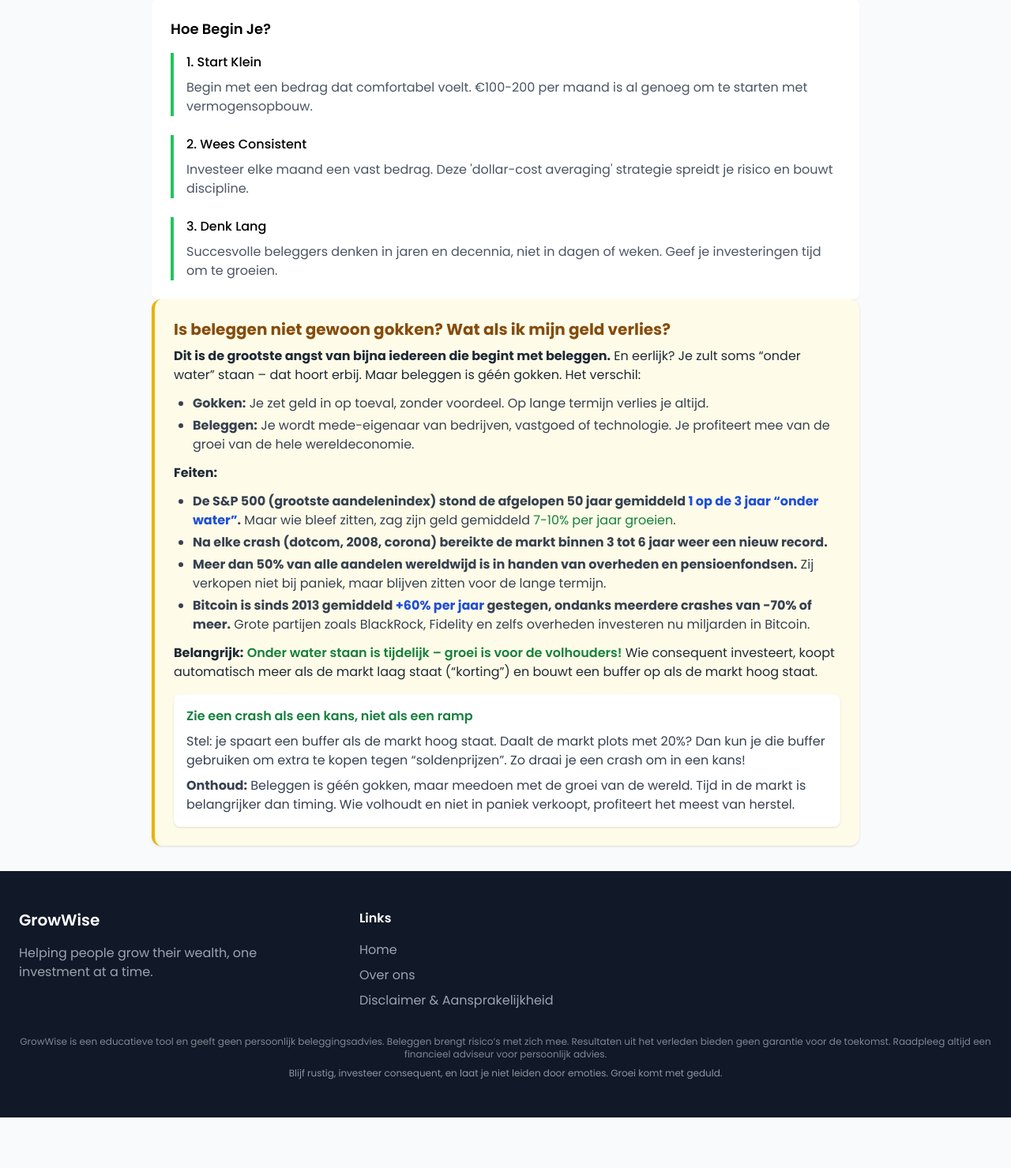
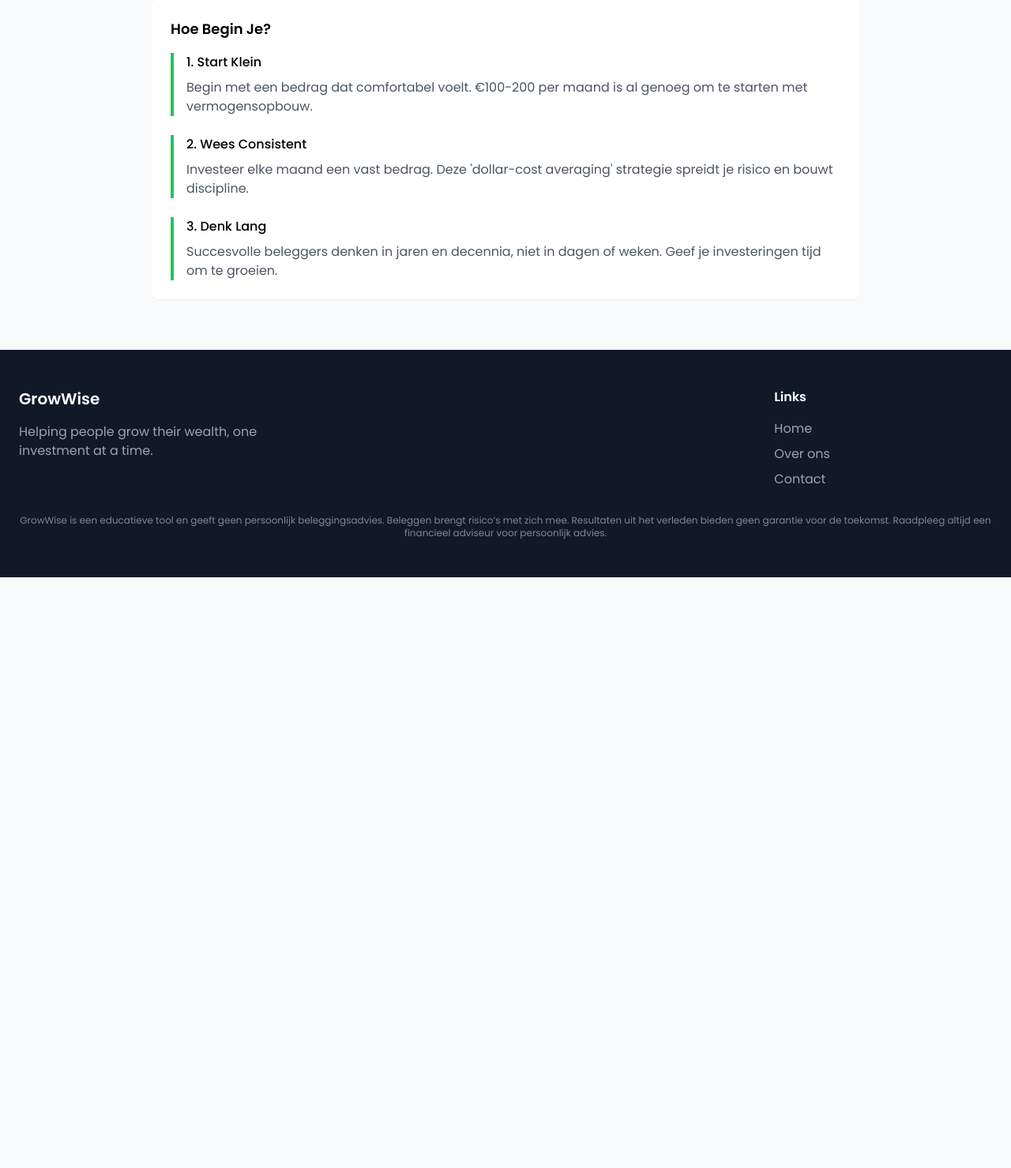
Before and after one commit to emieldelo/GrowWise, a Flask app: page / in a window 1280 px wide. Shown: the part 2698-4177 px from the top of the page at 79% size. After the commit the page ends 3429 px from the top, so only its background shows below. Run offline with Flask 3, Linux system fonts and the light colour scheme; some libraries are stand-ins or nearby versions.

Commit message:
Update home.html

```diff
--- a/templates/home.html
+++ b/templates/home.html
@@ -1,3 +1,4 @@
+
 <!DOCTYPE html>
 <html>
 <head>
@@ -765,51 +766,7 @@
                                 </div>
                             </div>
                         </div>
-
-                        <!-- Nieuw: Kader het doel van het algoritme -->
-                        <div class="bg-yellow-50 border-l-4 border-yellow-500 p-6 rounded-xl shadow mb-8">
-        <h3 class="text-xl font-bold mb-2 text-yellow-800">Is beleggen niet gewoon gokken? Wat als ik mijn geld verlies?</h3>
-        <p class="text-gray-800 mb-3">
-            <strong>Dit is de grootste angst van bijna iedereen die begint met beleggen.</strong> En eerlijk? Je zult soms “onder water” staan – dat hoort erbij. Maar beleggen is géén gokken. Het verschil:
-        </p>
-        <ul class="list-disc pl-6 text-gray-700 mb-3 space-y-1">
-            <li>
-                <strong>Gokken:</strong> Je zet geld in op toeval, zonder voordeel. Op lange termijn verlies je altijd.
-            </li>
-            <li>
-                <strong>Beleggen:</strong> Je wordt mede-eigenaar van bedrijven, vastgoed of technologie. Je profiteert mee van de groei van de hele wereldeconomie.
-            </li>
-        </ul>
-        <p class="text-gray-800 mb-3">
-            <strong>Feiten:</strong>
-        </p>
-        <ul class="list-disc pl-6 text-gray-700 mb-3 space-y-1">
-            <li>
-                <strong>De S&P 500 (grootste aandelenindex) stond de afgelopen 50 jaar gemiddeld <span class="text-blue-700">1 op de 3 jaar “onder water”</span>.</strong> Maar wie bleef zitten, zag zijn geld gemiddeld <span class="text-green-700">7-10% per jaar groeien</span>.
-            </li>
-            <li>
-                <strong>Na elke crash (dotcom, 2008, corona) bereikte de markt binnen 3 tot 6 jaar weer een nieuw record.</strong>
-            </li>
-            <li>
-                <strong>Meer dan 50% van alle aandelen wereldwijd is in handen van overheden en pensioenfondsen.</strong> Zij verkopen niet bij paniek, maar blijven zitten voor de lange termijn.
-            </li>
-            <li>
-                <strong>Bitcoin is sinds 2013 gemiddeld <span class="text-blue-700">+60% per jaar</span> gestegen, ondanks meerdere crashes van -70% of meer.</strong> Grote partijen zoals BlackRock, Fidelity en zelfs overheden investeren nu miljarden in Bitcoin.
-            </li>
-        </ul>
-        <p class="text-gray-800 mb-2">
-            <strong>Belangrijk:</strong> <span class="text-green-700 font-semibold">Onder water staan is tijdelijk – groei is voor de volhouders!</span> Wie consequent investeert, koopt automatisch meer als de markt laag staat (“korting”) en bouwt een buffer op als de markt hoog staat.
-        </p>
-        <div class="bg-white rounded-lg p-4 mt-4 shadow">
-            <h4 class="font-semibold text-green-700 mb-2">Zie een crash als een kans, niet als een ramp</h4>
-            <p class="text-gray-700 mb-2">
-                Stel: je spaart een buffer als de markt hoog staat. Daalt de markt plots met 20%? Dan kun je die buffer gebruiken om extra te kopen tegen “soldenprijzen”. Zo draai je een crash om in een kans!
-            </p>
-            <p class="text-gray-700">
-                <strong>Onthoud:</strong> Beleggen is géén gokken, maar meedoen met de groei van de wereld. Tijd in de markt is belangrijker dan timing. Wie volhoudt en niet in paniek verkoopt, profiteert het meest van herstel.
-            </p>
-        </div>
-    </div>
+                    </div>
 
                     <!-- Markets Tab -->
                     <div id="markets" class="tab-content hidden">
@@ -829,10 +786,6 @@
                                             <li>Media zeer negatief</li>
                                             <li>Vaak beste moment om te kopen</li>
                                             <li>Historisch hoogste rendementen</li>
-                                            <li>
-                                                <span class="font-semibold text-red-700">Bedrijven zijn vaak sterk ondergewaardeerd door paniek.</span>
-                                                In deze periodes reageren beleggers emotioneel en wordt de beurs vaak harder afgestraft dan logisch is. Rationeel gezien zijn dit juist de momenten waarop aandelen “in de uitverkoop” zijn.
-                                            </li>
                                         </ul>
                                     </div>
 
@@ -843,10 +796,6 @@
                                             <li>Overmatig optimisme</li>
                                             <li>Vaak riskant om in te stappen</li>
                                             <li>Tijd voor voorzichtigheid</li>
-                                            <li>
-                                                <span class="font-semibold text-yellow-700">Aandelen worden soms verhandeld voor 30x, 40x of zelfs 100x hun werkelijke winst.</span>
-                                                Dit is vaak een teken dat de markt oververhit is en een correctie of crash nabij kan zijn.
-                                            </li>
                                         </ul>
                                     </div>
                                 </div>
@@ -1108,7 +1057,7 @@
 
                     <!-- Results Tab -->
                     <div id="results" class="tab-content hidden">
-                        <h3 class="text-xl font-semibold mb-6">Historische Resultaten GrowWise vs DCA</h3>
+                        <h3 class="text-xl font-semibold mb-6">Historische Resultaten MONTO vs DCA</h3>
 
                         <!-- Disclaimer Banner -->
                         <div class="bg-blue-50 border-l-4 border-blue-500 p-4 mb-8">
@@ -1123,7 +1072,7 @@
                             <div class="grid md:grid-cols-2 gap-6">
                                 <!-- MONTO Strategie -->
                                 <div class="space-y-4">
-                                    <h5 class="font-medium text-green-600">GrowWise Strategie</h5>
+                                    <h5 class="font-medium text-green-600">MONTO Strategie</h5>
                                     <div class="bg-gray-50 p-4 rounded-lg">
                                         <ul class="space-y-2">
                                             <li class="flex justify-between">
@@ -1181,7 +1130,7 @@
                                     <thead>
                                         <tr class="bg-gray-50">
                                             <th class="px-4 py-2 text-left">Jaar</th>
-                                            <th class="px-4 py-2 text-right">GrowWise ROI</th>
+                                            <th class="px-4 py-2 text-right">MONTO ROI</th>
                                             <th class="px-4 py-2 text-right">DCA ROI</th>
                                             <th class="px-4 py-2 text-right">Verschil</th>
                                         </tr>
@@ -1204,7 +1153,7 @@
                             <h4 class="text-lg font-semibold mb-4">Risico Analyse</h4>
                             <div class="grid md:grid-cols-2 gap-6">
                                 <div class="space-y-4">
-                                    <h5 class="font-medium">GrowWise Strategie</h5>
+                                    <h5 class="font-medium">MONTO Strategie</h5>
                                     <div class="bg-gray-50 p-4 rounded-lg">
                                         <ul class="space-y-2">
                                             <li>Maximale Drawdown: -38%</li>
@@ -1325,7 +1274,7 @@
                             <ul class="space-y-2 text-gray-400">
                                 <li><a href="#" class="hover:text-white">Home</a></li>
                                 <li><a href="#" class="hover:text-white">Over ons</a></li>
-                                <li><a href="/disclaimer" class="hover:text-white">Disclaimer & Aansprakelijkheid</a></li>
+                                <li><a href="#" class="hover:text-white">Contact</a></li>
                             </ul>
                         </div>
                     </div>
@@ -1333,9 +1282,6 @@
                 <!-- Zet de disclaimer in de donkerblauwe footer, kleiner en lichter -->
                 <div class="text-xs text-gray-400 text-center mt-8 opacity-80">
                     GrowWise is een educatieve tool en geeft geen persoonlijk beleggingsadvies. Beleggen brengt risico’s met zich mee. Resultaten uit het verleden bieden geen garantie voor de toekomst. Raadpleeg altijd een financieel adviseur voor persoonlijk advies.
-                </div>
-                <div class="text-xs text-gray-400 text-center mt-2 opacity-90">
-                    Blijf rustig, investeer consequent, en laat je niet leiden door emoties. Groei komt met geduld.
                 </div>
             </div>
         </footer>
@@ -1372,12 +1318,9 @@
                 });
             });
 
-
-
             // Calculator form submit
             const calcForm = document.getElementById('calculator-form');
             if (calcForm) {
-
                 calcForm.addEventListener('submit', async function(e) {
                     e.preventDefault();
                     const { data } = await supabase.auth.getUser();
```
